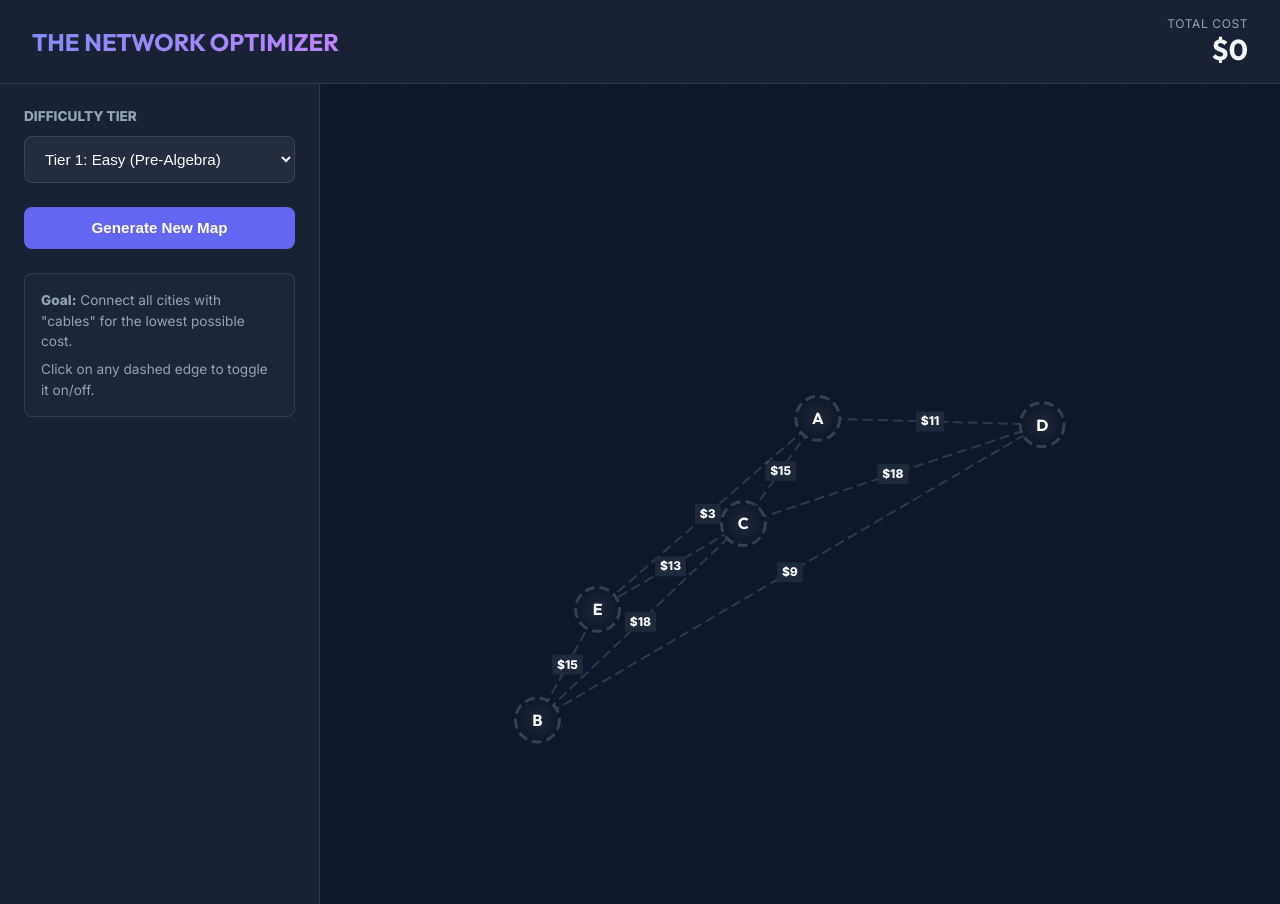
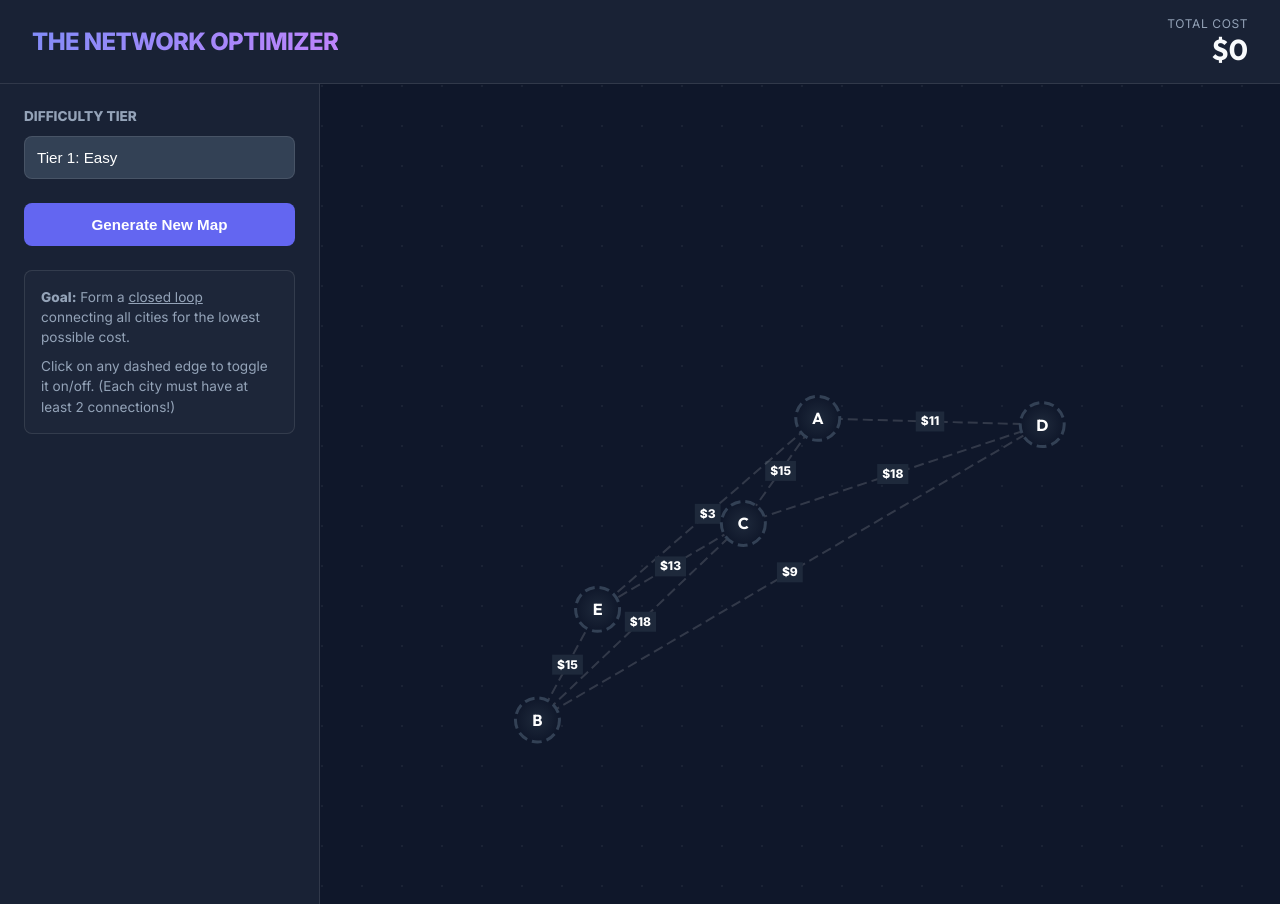
Before and after one commit to milligan-mathematics/courses, a Jekyll site: the page 090-111-171 Math Lab/network-optimizer.html, which Jekyll copies as it is, in a window 1280 px wide. Built offline with Jekyll 4.4.1, drawn with Linux system fonts in a browser that asks for light colours.

Commit message:
Update Network Optimizer: refine tiers, adjust budgets, and set closed loop win condition

```diff
--- a/090-111-171 Math Lab/network-optimizer.html
+++ b/090-111-171 Math Lab/network-optimizer.html
@@ -46,13 +46,14 @@
             z-index: 100;
         }
 
-        .logo-section h1 {
-            font-family: 'Outfit', sans-serif;
+        header h1 {
             font-size: 1.5rem;
+            font-weight: 800;
             background: linear-gradient(135deg, #818cf8, #c084fc);
             -webkit-background-clip: text;
+            background-clip: text;
             -webkit-text-fill-color: transparent;
-            font-weight: 800;
+            letter-spacing: -0.025em;
         }
 
         .stats-display {
@@ -132,7 +133,25 @@
             margin-bottom: 0.25rem;
         }
 
-        select, button {
+        select {
+            padding: 0.75rem;
+            border-radius: 8px;
+            background-color: #334155; /* Slate Grey for visibility */
+            border: 1px solid var(--border);
+            color: #ffffff;
+            outline: none;
+            cursor: pointer;
+            font-size: 0.95rem;
+            appearance: none; /* remove default arrow to custom if needed, or just style */
+            transition: all 0.2s;
+        }
+
+        select option {
+            background-color: #1e293b;
+            color: white;
+        }
+
+        button {
             background: rgba(255, 255, 255, 0.05);
             border: 1px solid var(--border);
             color: white;
@@ -270,8 +289,8 @@
         </div>
 
         <div class="instruction-box">
-            <p><strong>Goal:</strong> Connect all cities with "cables" for the lowest possible cost.</p>
-            <p style="margin-top: 0.5rem;">Click on any dashed edge to toggle it on/off.</p>
+            <p><strong>Goal:</strong> Form a <u>closed loop</u> connecting all cities for the lowest possible cost.</p>
+            <p style="margin-top: 0.5rem;">Click on any dashed edge to toggle it on/off. (Each city must have at least 2 connections!)</p>
         </div>
     </aside>
 
@@ -464,7 +483,10 @@
             }
         }
 
-        const nowConnected = visited.size === nodes.length;
+        // Win Condition: All nodes connected and have degree >= 2 (forming a closed loop)
+        const allDegreeTwo = nodes.every(n => adj[n.id].length >= 2);
+
+        const nowConnected = (visited.size === nodes.length) && allDegreeTwo;
         if (nowConnected && !isConnected) {
             document.getElementById('successModal').style.display = 'block';
         }
```
Also changed, not shown: other parts of 090-111-171 Math Lab/network-optimizer.html (+4 -4 lines).
